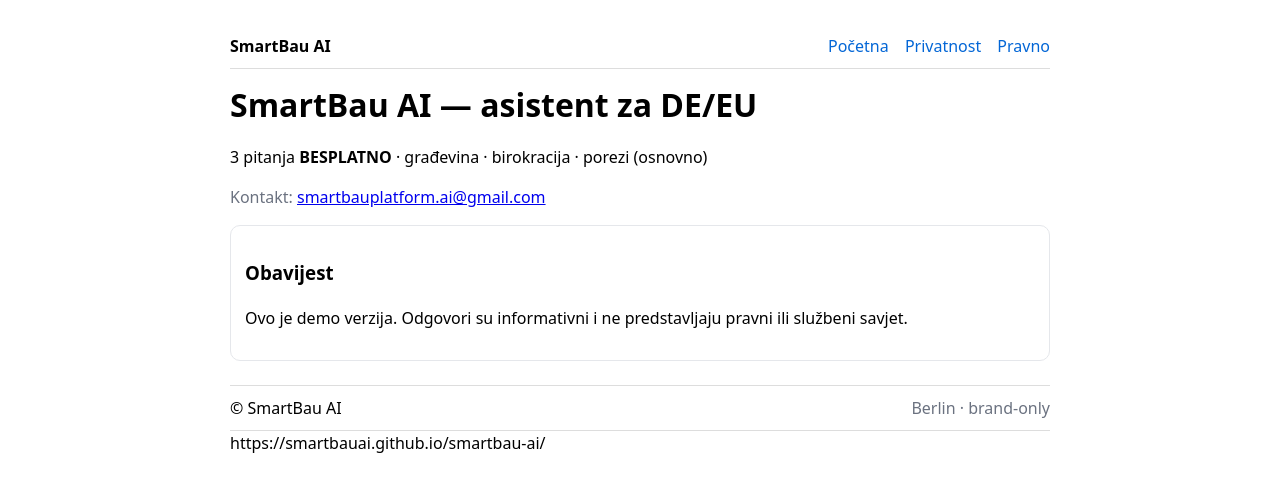
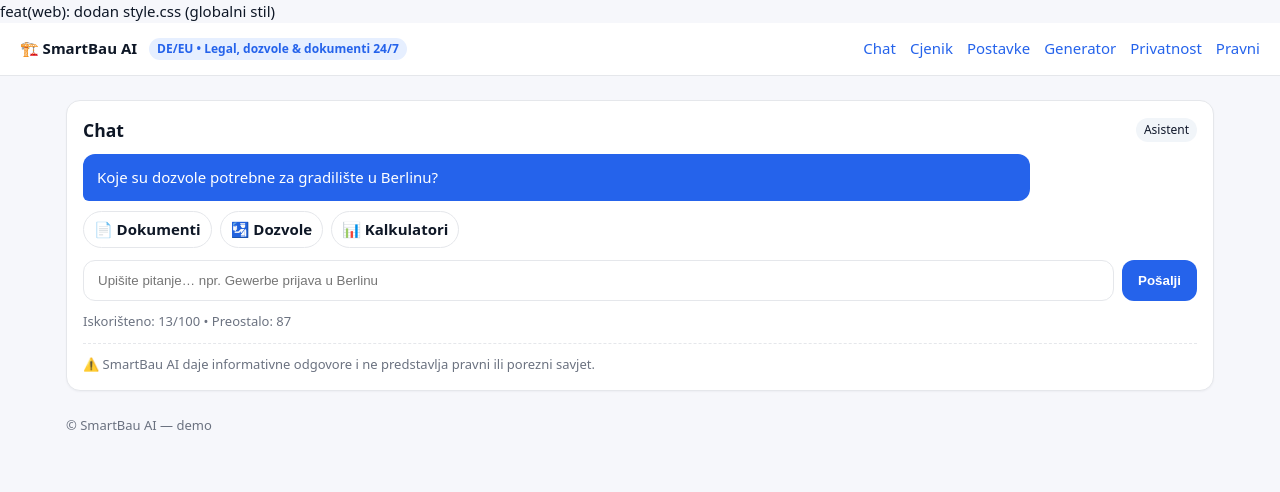
Before and after one commit to smartbauai/smartbau-ai, a plain HTML site: page index.html in a window 1280 px wide. Drawn offline with Linux system fonts and the light colour scheme.

Commit message:
Update index.html
feat(web): zamijenjen index.html (Chat + navigacija)

```diff
--- a/index.html
+++ b/index.html
@@ -1,45 +1,51 @@
+feat(web): dodan style.css (globalni stil)
 <!doctype html>
 <html lang="hr">
 <head>
-  <meta charset="utf-8"/>
-  <meta name="viewport" content="width=device-width, initial-scale=1"/>
-  <meta name="robots" content="noindex,nofollow"/>
-  <title>SmartBau AI — Demo</title>
-  <style>
-    body{font:16px/1.5 system-ui,-apple-system,Segoe UI,Roboto,sans-serif;max-width:820px;margin:24px auto;padding:0 16px}
-    header,footer{display:flex;justify-content:space-between;align-items:center;border-bottom:1px solid #ddd;padding:10px 0}
-    footer{border-top:1px solid #ddd;margin-top:24px}
-    h1{margin:12px 0}
-    .muted{color:#6b7280}
-    .card{border:1px solid #e5e7eb;border-radius:10px;padding:14px;margin:16px 0}
-    nav a{margin-left:12px;text-decoration:none;color:#0366d6}
-  </style>
+<meta charset="utf-8">
+<meta name="viewport" content="width=device-width, initial-scale=1">
+<title>SmartBau AI — Chat</title>
+<link rel="stylesheet" href="style.css">
 </head>
 <body>
-  <header>
-    <strong>SmartBau AI</strong>
-    <nav>
-      <a href="./index.html">Početna</a>
-      <a href="./privacy.html">Privatnost</a>
-      <a href="./legal.html">Pravno</a>
-    </nav>
-  </header>
+<header>
+  <div class="brand">🏗️ SmartBau AI</div>
+  <div class="badge">DE/EU • Legal, dozvole & dokumenti 24/7</div>
+  <nav style="margin-left:auto;display:flex;gap:14px;">
+    <a href="index.html">Chat</a>
+    <a href="cijene.html">Cjenik</a>
+    <a href="postavke.html">Postavke</a>
+    <a href="generator.html">Generator</a>
+    <a href="privatnost.html">Privatnost</a>
+    <a href="pravni.html">Pravni</a>
+  </nav>
+</header>
 
-  <main>
-    <h1>SmartBau AI — asistent za DE/EU</h1>
-    <p>3 pitanja <b>BESPLATNO</b> · građevina · birokracija · porezi (osnovno)</p>
-    <p class="muted">Kontakt: <a href="mailto:smartbauplatform.ai@gmail.com">smartbauplatform.ai@gmail.com</a></p>
+<main class="wrap grid-3">
+  <section class="card" style="grid-column:1 / -1">
+    <div class="title"><h3>Chat</h3><span class="pill">Asistent</span></div>
 
-    <div class="card">
-      <h3>Obavijest</h3>
-      <p>Ovo je demo verzija. Odgovori su informativni i ne predstavljaju pravni ili službeni savjet.</p>
+    <div class="bubble">Koje su dozvole potrebne za gradilište u Berlinu?</div>
+
+    <div class="chipbar">
+      <div class="chip">📄 Dokumenti</div>
+      <div class="chip">🛂 Dozvole</div>
+      <div class="chip">📊 Kalkulatori</div>
     </div>
-  </main>
 
-  <footer>
-    <span>© SmartBau AI</span>
-    <span class="muted">Berlin · brand-only</span>
-  </footer>
+    <div class="input">
+      <input placeholder="Upišite pitanje… npr. Gewerbe prijava u Berlinu">
+      <button>Pošalji</button>
+    </div>
+
+    <div class="meter">Iskorišteno: 13/100 • Preostalo: 87</div>
+
+    <div class="disclaimer">
+      ⚠️ SmartBau AI daje informativne odgovore i ne predstavlja pravni ili porezni savjet.
+    </div>
+  </section>
+</main>
+
+<footer>© SmartBau AI — demo</footer>
 </body>
 </html>
-https://smartbauai.github.io/smartbau-ai/
```
